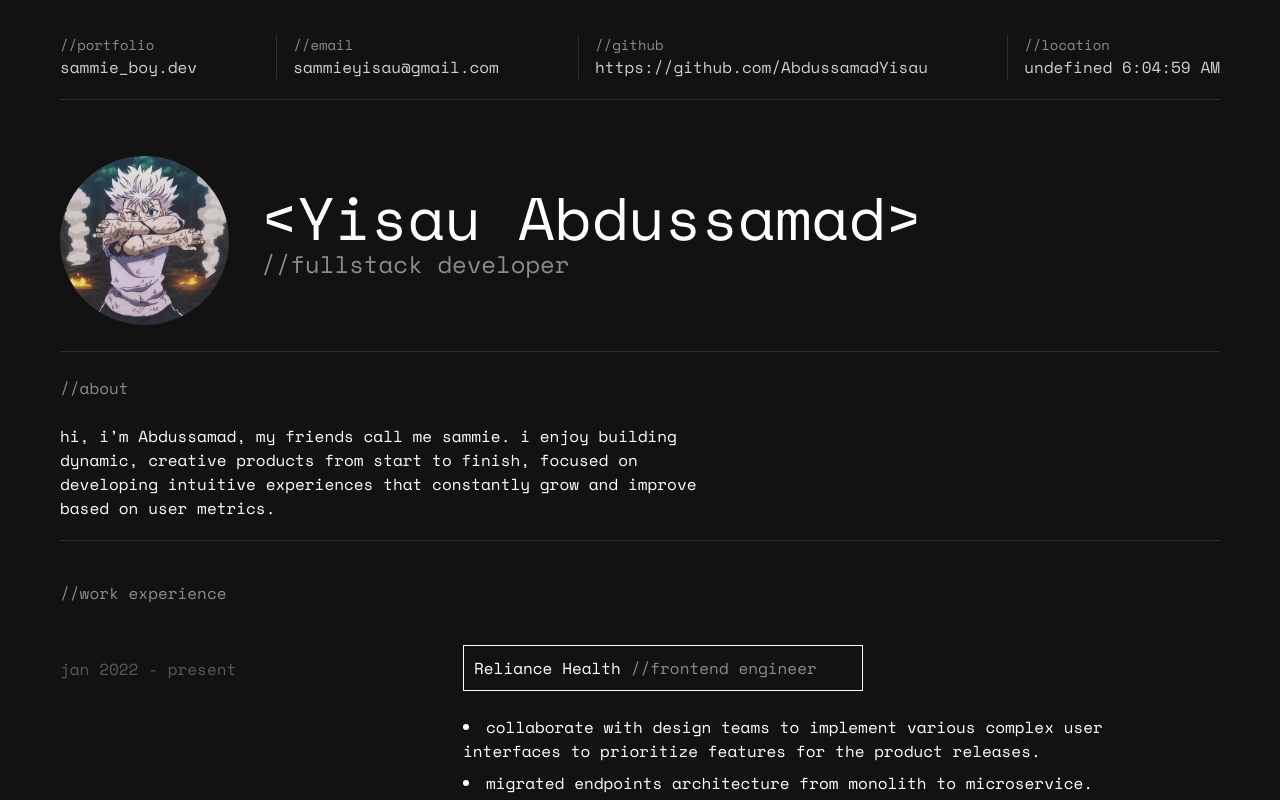
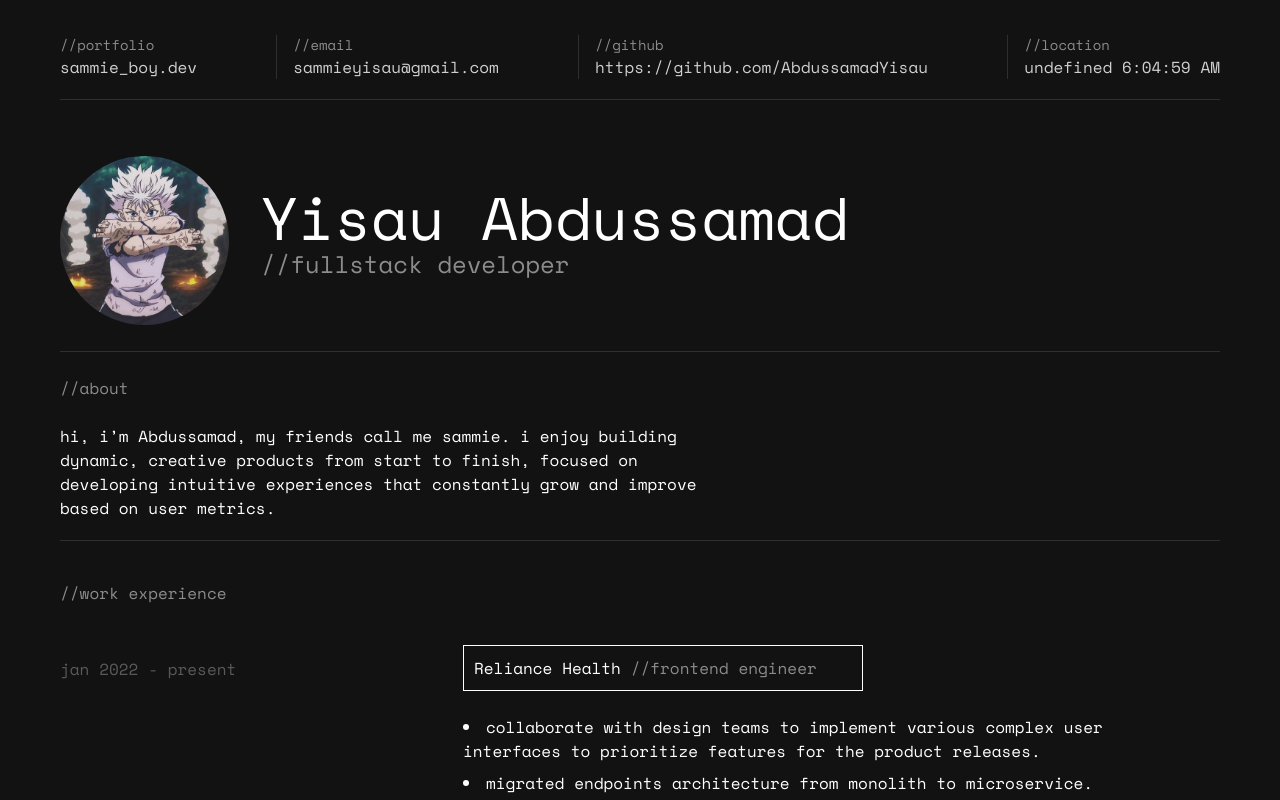
Before and after one commit to AbdussamadYisau/portolio-v2, a Next.js app: page / in a window 1280 px wide. Shown: the top 800 px of the page. Built offline with nearby package versions, Linux system fonts and the light colour scheme; no server answers.

Commit message:
Added typing animation

```diff
--- a/components/Bio.js
+++ b/components/Bio.js
@@ -1,6 +1,29 @@
 import Image from "next/image";
+import Typed from "typed.js";
+import { useEffect, useRef } from "react";
 
 export default function Bio() {
+     // Create Ref element.
+  const el = useRef(null);
+
+  useEffect(() => {
+    const typed = new Typed(el.current, {
+      strings: ["Yisau Abdussamad"], // Strings to display
+      // Speed settings, try diffrent values untill you get good results
+      startDelay: 300,
+      typeSpeed: 100,
+      backSpeed: 100,
+      backDelay: 100,
+      showCursor: false,
+
+    });
+
+    // Destropying
+    return () => {
+      typed.destroy();
+    };
+  }, []);
+
   return (
     <div className="flex flex-col gap-6">
       <div className="flex flex-row justify-start gap-8 border-b pb-5 border-[#8C8C8C] dark:border-white dark:border-opacity-[.12] pt-14">
@@ -14,7 +37,8 @@ export default function Bio() {
         </div>
 
         <div className="pt-8">
-          <h1 className="text-6xl dark:text-white">{`<Yisau Abdussamad>`}</h1>
+          {/* <h1 className="text-6xl dark:text-white">{`<Yisau Abdussamad>`}</h1> */}
+          <h1 className="text-6xl dark:text-white" ref={el}></h1>
           <p className="text-2xl text-[#8C8C8C]">//fullstack developer</p>
         </div>
       </div>
--- a/package.json
+++ b/package.json
@@ -12,7 +12,9 @@
     "next": "12.3.1",
     "next-themes": "^0.2.1",
     "react": "18.2.0",
-    "react-dom": "18.2.0"
+    "react-dom": "18.2.0",
+    "typed.js": "^2.0.12",
+    "typer-js": "^5.5.3"
   },
   "devDependencies": {
     "autoprefixer": "^10.4.12",
```
Also changed, not shown: 1 other file (tests, documents, lock files or other folders).
